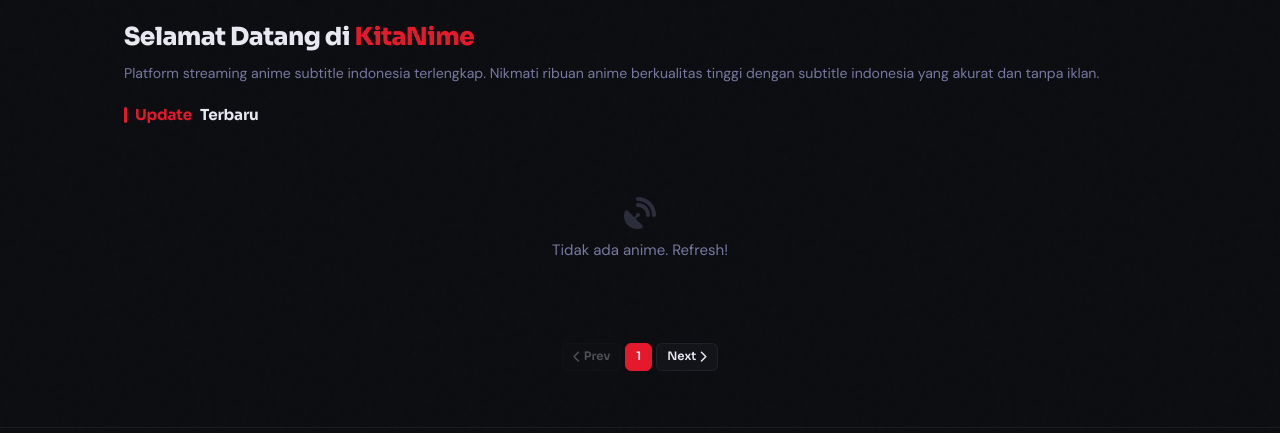
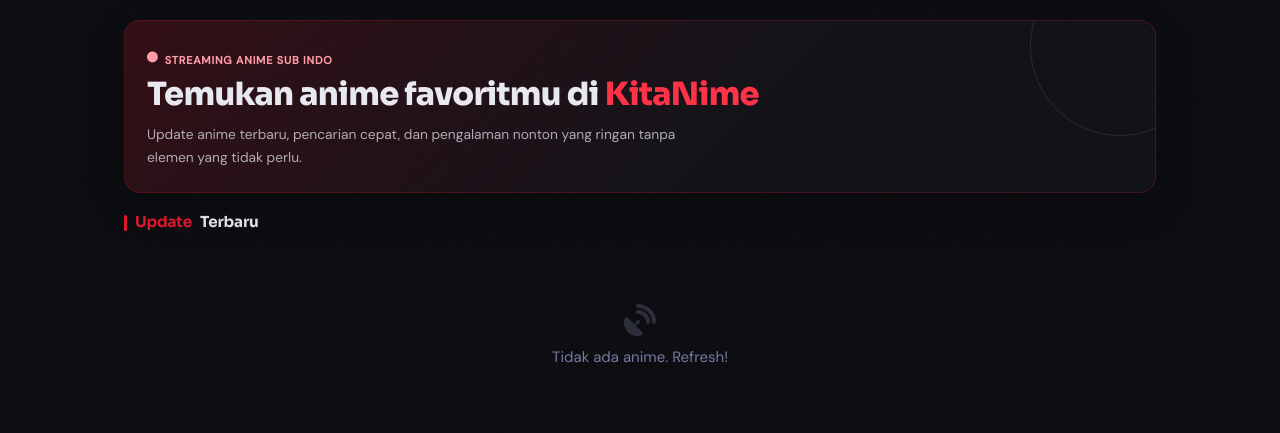
Before and after one commit to KimTaehyung666/kitanime, a Flask app: page / in a window 1280 px wide. Shown: the part 57-490 px from the top of the page. Run offline with Flask 3, Linux system fonts and the light colour scheme; data that the repository does not hold is empty.

Commit message:
Harden scraper and polish homepage UI

```diff
--- a/app.py
+++ b/app.py
@@ -1,4 +1,8 @@
 import requests
+import threading
+import time
+from requests.adapters import HTTPAdapter
+from urllib3.util.retry import Retry
 from bs4 import BeautifulSoup
 import os
 from flask import Flask, render_template, request, jsonify, redirect, url_for
@@ -13,6 +17,37 @@
 class AnimeScraper:
     def __init__(self):
         self.base_url = BASE_URL
+        self.session = requests.Session()
+        retry = Retry(total=2, connect=2, read=2, backoff_factor=0.35,
+                      status_forcelist=(429, 500, 502, 503, 504),
+                      allowed_methods=frozenset({"GET"}), raise_on_status=False)
+        adapter = HTTPAdapter(max_retries=retry, pool_connections=10, pool_maxsize=20)
+        self.session.mount("http://", adapter)
+        self.session.mount("https://", adapter)
+        self.http_cache = {}
+        self.http_cache_lock = threading.Lock()
+        self.http_cache_ttl = 90
+
+
+    def http_get(self, url, ttl=None):
+        """GET dengan retry, timeout, dan cache agar scraper tidak membebani source."""
+        now = time.monotonic()
+        ttl = self.http_cache_ttl if ttl is None else ttl
+        with self.http_cache_lock:
+            cached = self.http_cache.get(url)
+            if cached and now - cached[0] < ttl:
+                return cached[1]
+        try:
+            response = self.session.get(url, headers=HEADERS, timeout=(5, 12))
+            response.raise_for_status()
+            with self.http_cache_lock:
+                self.http_cache[url] = (now, response)
+                if len(self.http_cache) > 128:
+                    oldest = min(self.http_cache, key=lambda k: self.http_cache[k][0])
+                    self.http_cache.pop(oldest, None)
+            return response
+        except requests.RequestException:
+            return None
 
     def resolve_url(self, url):
         """Convert relative URL to absolute URL"""
@@ -29,7 +64,7 @@
         """Get anime list with cover images"""
         url = BASE_URL if page == 1 else f"{BASE_URL}page/{page}/"
         try:
-            r = requests.get(url, headers=HEADERS)
+            r = self.http_get(url, headers=HEADERS)
             soup = BeautifulSoup(r.text, "html.parser")
 
             anime_list = []
@@ -112,7 +147,7 @@
             else:
                 search_url = f"{BASE_URL}page/{page}/?s={quote(keyword.replace(' ', '+'))}"
 
-            r = requests.get(search_url, headers=HEADERS)
+            r = self.http_get(search_url, headers=HEADERS)
 
             if r.status_code != 200:
                 return []
@@ -226,7 +261,7 @@
             else:
                 url = f"{BASE_URL}category/anime-movie/page/{page}/"
 
-            r = requests.get(url, headers=HEADERS)
+            r = self.http_get(url, headers=HEADERS)
             soup = BeautifulSoup(r.text, "html.parser")
 
             movie_list = []
@@ -278,7 +313,7 @@
                 else:
                     url = f"{BASE_URL}category/{category_slug}/page/{page}/"
 
-            r = requests.get(url, headers=HEADERS)
+            r = self.http_get(url, headers=HEADERS)
             soup = BeautifulSoup(r.text, "html.parser")
 
             result = []
@@ -339,7 +374,7 @@
     def get_home_movies(self):
         """Get featured movies from homepage sidebar"""
         try:
-            r = requests.get(BASE_URL, headers=HEADERS)
+            r = self.http_get(BASE_URL, headers=HEADERS)
             soup = BeautifulSoup(r.text, "html.parser")
 
             featured_movies = []
@@ -383,7 +418,7 @@
     def get_prev_next_episodes(self, current_url):
         """Get previous and next episode links - FIXED VERSION"""
         try:
-            r = requests.get(current_url, headers=HEADERS)
+            r = self.http_get(current_url, headers=HEADERS)
             soup = BeautifulSoup(r.text, "html.parser")
 
             prev_next = {"prev": None, "next": None}
@@ -533,7 +568,7 @@
     def get_anime_detail(self, page_url):
         """Get detailed anime information - FIXED UNTUK MOVIE (NO BATCH DOWNLOAD)"""
         try:
-            r = requests.get(page_url, headers=HEADERS)
+            r = self.http_get(page_url, headers=HEADERS)
             soup = BeautifulSoup(r.text, "html.parser")
 
             detail = {
--- a/templates/base.html
+++ b/templates/base.html
@@ -467,6 +467,13 @@
         pointer-events:none;
     }
     #nprog.on{opacity:1;}
+
+    .home-hero{position:relative;overflow:hidden;padding:24px 22px;margin:2px 0 20px;border:1px solid rgba(229,25,44,.22);border-radius:16px;background:linear-gradient(135deg,rgba(229,25,44,.18),rgba(19,20,26,.96) 62%);box-shadow:0 14px 42px rgba(0,0,0,.18);}
+    .home-hero:after{content:'';position:absolute;width:180px;height:180px;right:-55px;top:-65px;border:1px solid rgba(255,255,255,.1);border-radius:50%;}
+    .hero-kicker{display:inline-flex;gap:6px;color:#ff9ca7;font-size:.68rem;font-weight:800;letter-spacing:.8px;text-transform:uppercase;margin-bottom:8px;}
+    .home-hero h1{position:relative;z-index:1;font-family:'Sora',sans-serif;font-size:clamp(1.35rem,4vw,2rem);font-weight:800;letter-spacing:-.7px;line-height:1.18;margin-bottom:9px;}
+    .home-hero p{position:relative;z-index:1;max-width:560px;color:rgba(232,232,240,.72);font-size:.86rem;line-height:1.65;margin:0;}
+    @media(max-width:479px){.home-hero{padding:20px 17px;border-radius:13px;margin-bottom:16px}}
     </style>
     {% block extra_css %}{% endblock %}
 </head>
--- a/templates/index.html
+++ b/templates/index.html
@@ -2,13 +2,10 @@
 {% block content %}
 
 <!-- HERO -->
-<div style="padding:4px 0 10px">
-    <h1 style="font-family:'Sora',sans-serif;font-size:1.55rem;font-weight:800;letter-spacing:-.5px;line-height:1.2;margin-bottom:10px">
-        Selamat Datang di <span style="color:var(--red)">KitaNime</span>
-    </h1>
-    <p style="color:var(--sub);font-size:.88rem;line-height:1.6;margin-bottom:0">
-        Platform streaming anime subtitle indonesia terlengkap. Nikmati ribuan anime berkualitas tinggi dengan subtitle indonesia yang akurat dan tanpa iklan.
-    </p>
+<div class="home-hero">
+    <div class="hero-kicker"><i class="fas fa-circle"></i> Streaming anime sub indo</div>
+    <h1>Temukan anime favoritmu di <span style="color:var(--red2)">KitaNime</span></h1>
+    <p>Update anime terbaru, pencarian cepat, dan pengalaman nonton yang ringan tanpa elemen yang tidak perlu.</p>
 </div>
 
 <!-- UPDATE TERBARU -->
```
